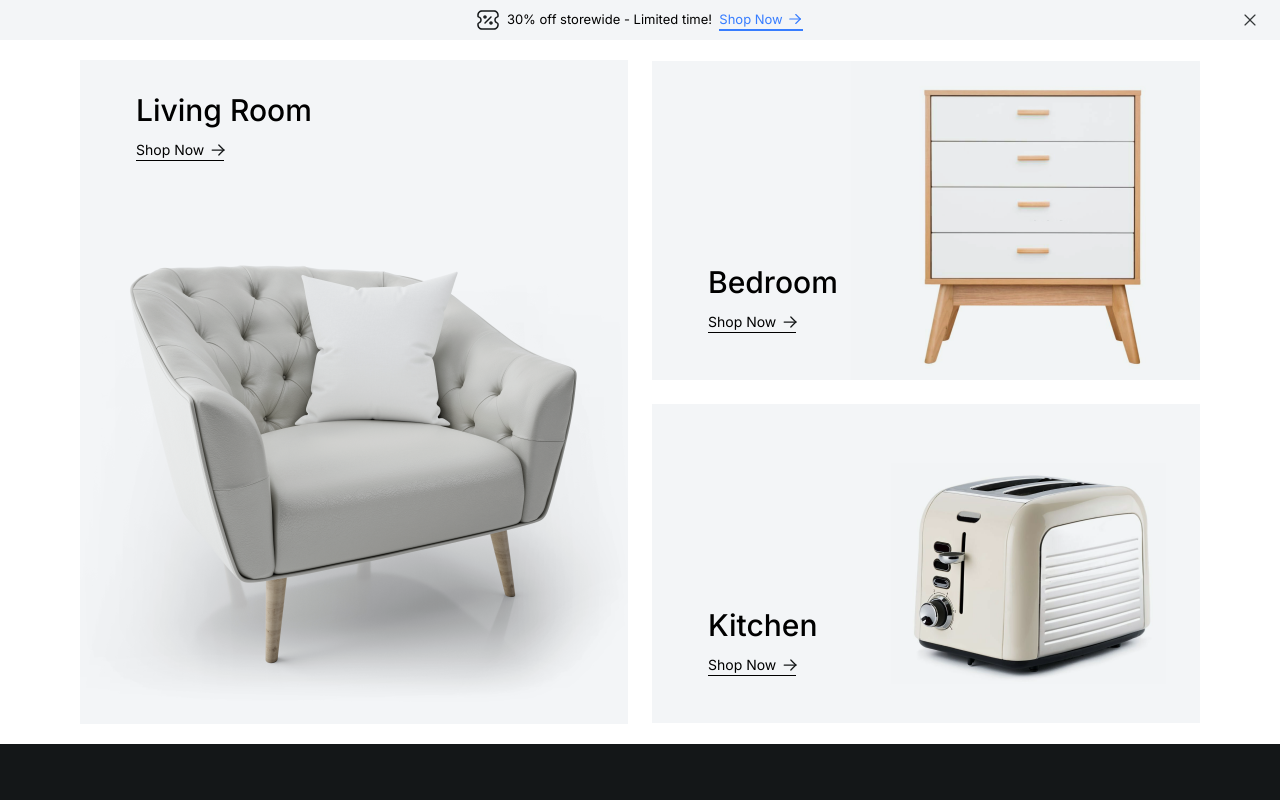
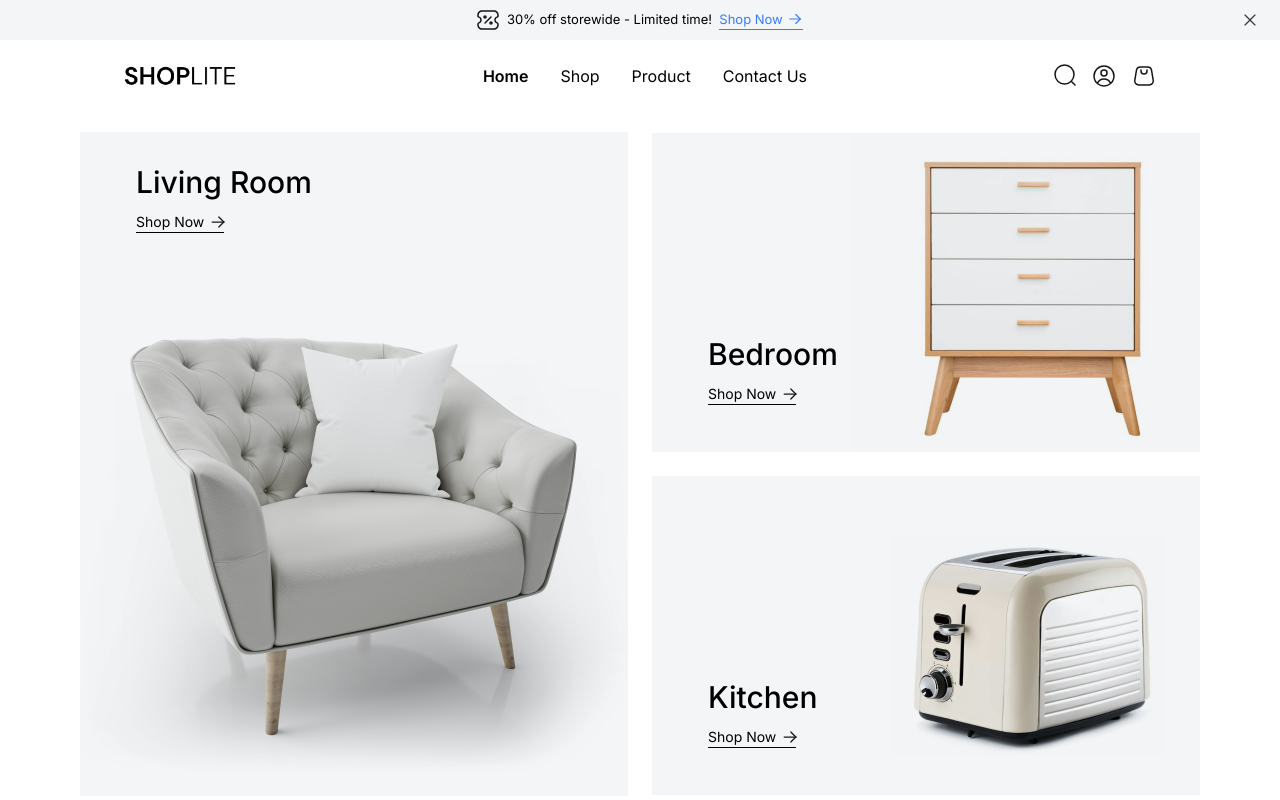
Before and after one commit to suraj-pradhan/shoplite-e-commerce, a Next.js app: page / in a window 1280 px wide. Shown: the top 800 px of the page. Built offline with nearby package versions, Linux system fonts and the light colour scheme.

Commit message:
minor improvements

```diff
--- a/src/app/page.tsx
+++ b/src/app/page.tsx
@@ -10,7 +10,7 @@ export default function Home() {
   return (
     <main>
       <OfferBar />
-      {/* <NavBar /> */}
+      <NavBar />
       <Banner />
       {/* <Values /> */}
       {/* <Promotion /> */}
--- a/src/components/Icons.tsx
+++ b/src/components/Icons.tsx
@@ -269,8 +269,8 @@ export const CrossIcon = () => (
     xmlns="http://www.w3.org/2000/svg"
   >
     <path
-      fill-rule="evenodd"
-      clip-rule="evenodd"
+      fillRule="evenodd"
+      clipRule="evenodd"
       d="M11.4419 1.44194C11.686 1.19786 11.686 0.802136 11.4419 0.558058C11.1979 0.313981 10.8021 0.313981 10.5581 0.558058L6 5.11612L1.44194 0.558058C1.19786 0.313981 0.802136 0.313981 0.558058 0.558058C0.313981 0.802136 0.313981 1.19786 0.558058 1.44194L5.11612 6L0.558058 10.5581C0.313981 10.8021 0.313981 11.1979 0.558058 11.4419C0.802136 11.686 1.19786 11.686 1.44194 11.4419L6 6.88388L10.5581 11.4419C10.8021 11.686 11.1979 11.686 11.4419 11.4419C11.686 11.1979 11.686 10.8021 11.4419 10.5581L6.88388 6L11.4419 1.44194Z"
       fill="#343839"
     />
--- a/src/components/NavBar.tsx
+++ b/src/components/NavBar.tsx
@@ -1,20 +1,34 @@
+"use client";
 import React from "react";
 import Link from "next/link";
 import { CartIcon, ProfileIcon, SearchIcon } from "./Icons";
 import Image from "next/image";
 import BrandImage from "../../public/images/Brand Logo.png";
 
-const NavBar = () => {
+import { usePathname } from "next/navigation";
+
+export default function NavBar() {
+  const CustomLink = ({ href = " ", title = " " }) => {
+    const pathname = usePathname();
+    const isActive = pathname === href;
+
+    return (
+      <Link href={href}>
+        <span className={`${isActive ? "font-semibold" : ""}`}>{title}</span>
+      </Link>
+    );
+  };
+
   return (
     <div className="flex justify-around items-center py-6">
       <nav>
         <Image src={BrandImage} height={20} alt="Brand Image" />
       </nav>
       <span className="flex gap-x-8">
-        <Link href="/"> Home</Link>
-        <Link href="/"> Shop</Link>
-        <Link href="/"> Product</Link>
-        <Link href="/"> Contact Us</Link>
+        <CustomLink href="/" title="Home" />
+        <CustomLink href="/shop" title="Shop" />
+        <CustomLink href="/product" title="Product" />
+        <CustomLink href="/contact" title="Contact Us" />
       </span>
       <div className="flex gap-x-4">
         <Link href="/">
@@ -29,6 +43,4 @@ const NavBar = () => {
       </div>
     </div>
   );
-};
-
-export default NavBar;
+}
--- a/src/components/OfferBar.tsx
+++ b/src/components/OfferBar.tsx
@@ -1,9 +1,14 @@
+"use client";
 import React from "react";
 import { CrossIcon, RightArrow, TicketPercent } from "./Icons";
 import Link from "next/link";
 
-const OfferBar = () => {
+export default function OfferBar() {
+  const [status, setStatus] = React.useState(true);
+
   return (
+    <div>
+      {status ? (
         <div
           className="flex items-center justify-center h-8 py-5 bg-light-blue relative
                       text-[13px] xs:text-[12.4px] xs:justify-start xs:px-5"
@@ -14,15 +19,20 @@ const OfferBar = () => {
               <Link className="flex" href="/">
                 Shop Now&nbsp;
                 <RightArrow />
-            <span className="absolute top-[19px] xs:top-[18px] left-0 border w-[6.4em]"></span>
+                <span className="absolute top-[19px] xs:top-[18px] left-0 border-t w-[6.4em]"></span>
               </Link>
             </div>
           </div>
-      <div className="absolute right-6 xs:right-4">
+          <button onClick={() => setStatus(false)}>
+            <span
+              className="absolute top-[14px]
+         right-6 xs:right-4"
+            >
               <CrossIcon />
+            </span>
+          </button>
         </div>
+      ) : null}
     </div>
   );
-};
-
-export default OfferBar;
+}
--- a/src/components/Values.tsx
+++ b/src/components/Values.tsx
@@ -1,36 +1,50 @@
 import React from "react";
-import { ShippingIcon } from "./Icons";
+import { PaymentIcon, ShippingIcon } from "./Icons";
 
 const Values = () => {
   return (
-    <div className="flex py-8 px-24 justify-around">
-      <div className=" rounded-md bg-light-blue px-8 py-8">
+    <div className="flex py-6 gap-10 xs:gap-2 xs:flex-col justify-center flex-wrap">
+      <div className="flex gap-10 xs:gap-3">
+        <div className=" rounded-md bg-light-blue px-8 py-8 w-56 xs:w-44">
           <div>
             <ShippingIcon />
           </div>
-        <div className="my-3 font-medium text-[18px]">Free Shipping</div>
+          <div className="my-3 font-medium text-[18px] xs:text-[16px]">
+            Free Shipping
+          </div>
           <div className="text-xs">Order above 499 ₹</div>
         </div>
-      <div className=" rounded-md bg-light-blue px-8 py-8">
+
+        <div className="rounded-md bg-light-blue px-8 py-8 w-56 xs:w-44">
+          <div>
+            <PaymentIcon />
+          </div>
+          <div className="my-3 font-medium text-[18px] xs:text-[16px]">
+            Money-back
+          </div>
+          <div className="text-xs">30 days guarantee</div>
+        </div>
+      </div>
+
+      <div className="flex gap-10 xs:gap-2">
+        <div className="rounded-md bg-light-blue px-8 py-8 w-56 xs:w-44 ">
           <div>
             <ShippingIcon />
           </div>
-        <div className="my-3 font-medium text-[18px]">Free Shipping</div>
-        <div className="text-xs">Order above 499 ₹</div>
+          <div className="my-3 font-medium text-[18px] xs:text-[16px]">
+            Secure Payments
           </div>
-      <div className=" rounded-md bg-light-blue px-8 py-8">
+          <div className="text-xs">Secured by Stripe</div>
+        </div>
+        <div className=" rounded-md bg-light-blue px-8 py-8 w-56 xs:w-44">
           <div>
             <ShippingIcon />
           </div>
-        <div className="my-3 font-medium text-[18px]">Free Shipping</div>
-        <div className="text-xs">Order above 499 ₹</div>
+          <div className="my-3 font-medium text-[18px] xs:text-[16px]">
+            24/7 Support
           </div>
-      <div className=" rounded-md bg-light-blue px-8 py-8">
-        <div>
-          <ShippingIcon />
+          <div className="text-xs">Phone & Email Support</div>
         </div>
-        <div className="my-3 font-medium text-[18px]">Free Shipping</div>
-        <div className="text-xs">Order above 499 ₹</div>
       </div>
     </div>
   );
```
Lines whose indentation alone changed are shown as unchanged.
